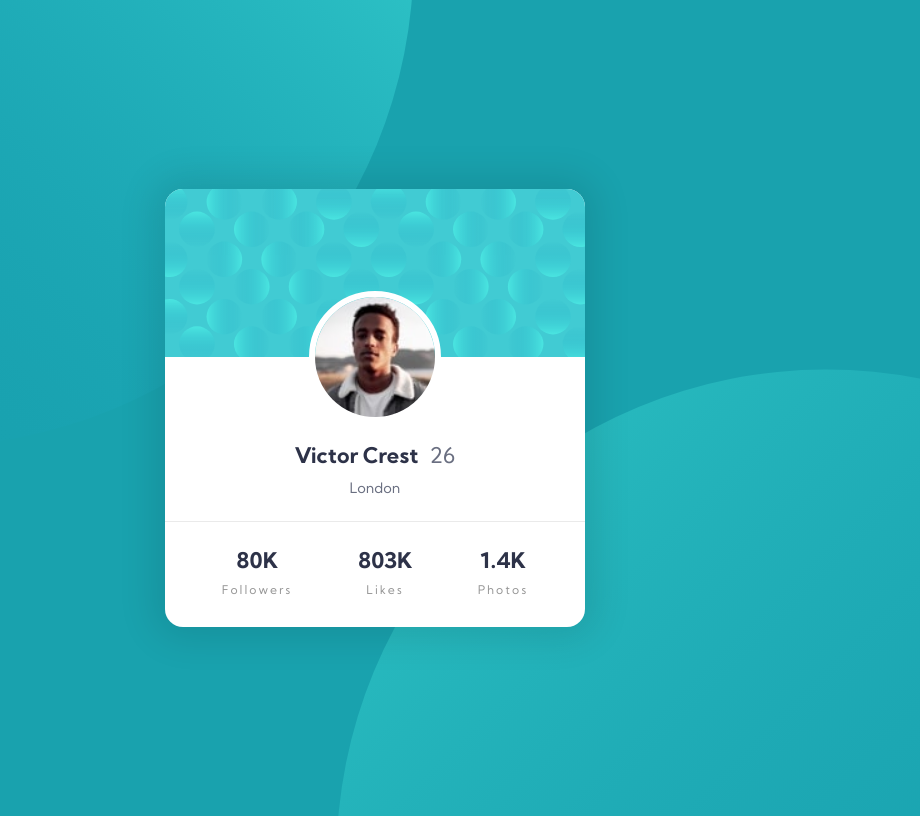
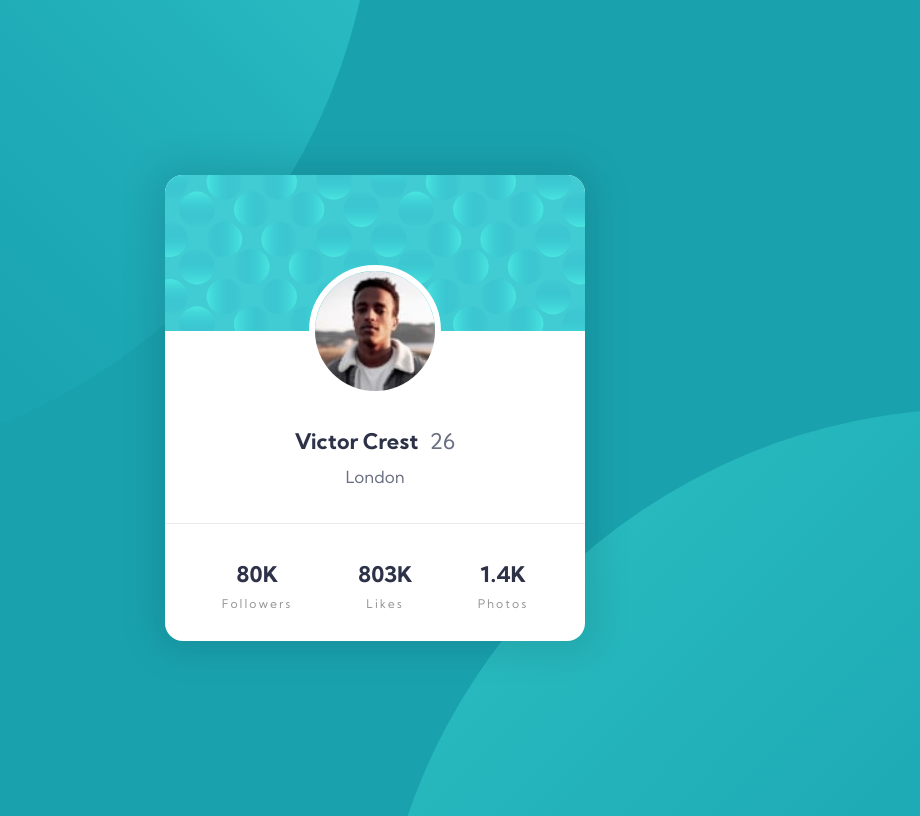
Before and after one commit to MachochinLopez/FEM-profile-card-component, a website: page index.html in a window 1280 px wide. Shown: the whole page, without its empty margins (265-1185 px from the left). Drawn offline with Linux system fonts and the light colour scheme.

Commit message:
Cambios al background y el resizing de las fuentes

```diff
--- a/sass/base/_typography.scss
+++ b/sass/base/_typography.scss
@@ -35,6 +35,10 @@ body {
     color: $color-secondary-light;
   }
 
+  &__location {
+    font-size: 1.4rem;
+  }
+
   &__indicator-description {
     font-size: 1rem;
     letter-spacing: 2px;
--- a/sass/components/_profile-card.scss
+++ b/sass/components/_profile-card.scss
@@ -1,5 +1,5 @@
-$card-banner-max-height: 14rem;
-$card-header-min-height: 19.5rem;
+$card-banner-max-height: 13rem;
+$card-header-min-height: 18.5rem;
 
 .profile-card {
   background-color: $color-white;
@@ -40,7 +40,7 @@ $card-header-min-height: 19.5rem;
     justify-content: center;
     align-items: center;
     flex-direction: column;
-    padding: 2rem;
+    padding: 3rem;
     border-bottom: 1px solid rgba($color-neutral, 0.2);
   }
 
@@ -62,6 +62,7 @@ $card-header-min-height: 19.5rem;
     align-items: center;
     flex-direction: row;
     padding: 2rem;
+    padding-top: 3rem;
   }
 
   &__indicator-column {
--- a/sass/pages/_index.scss
+++ b/sass/pages/_index.scss
@@ -11,7 +11,8 @@ body {
   background-color: $color-primary;
   background-image: url("../../images/bg-pattern-top.svg"),
     url("../../images/bg-pattern-bottom.svg");
-  background-position: calc(50% - 450px) calc(50% - 450px),
-    calc(50% + 450px) calc(50% + 450px);
+  background-position: calc(50% - 50rem) calc(50% - 45rem),
+    calc(50% + 50rem) calc(50% + 50rem);
+  background-size: 100rem;
   background-repeat: no-repeat;
 }
```
Also changed, not shown: css/style.css, 1 other file.
